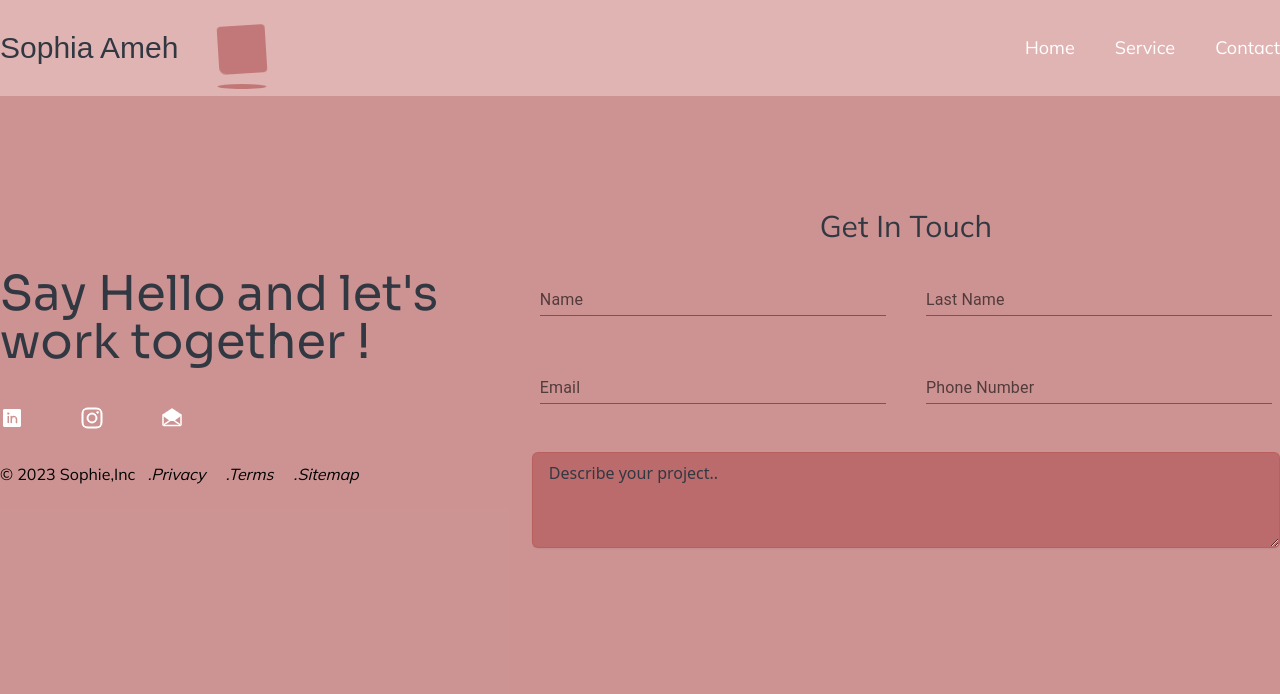
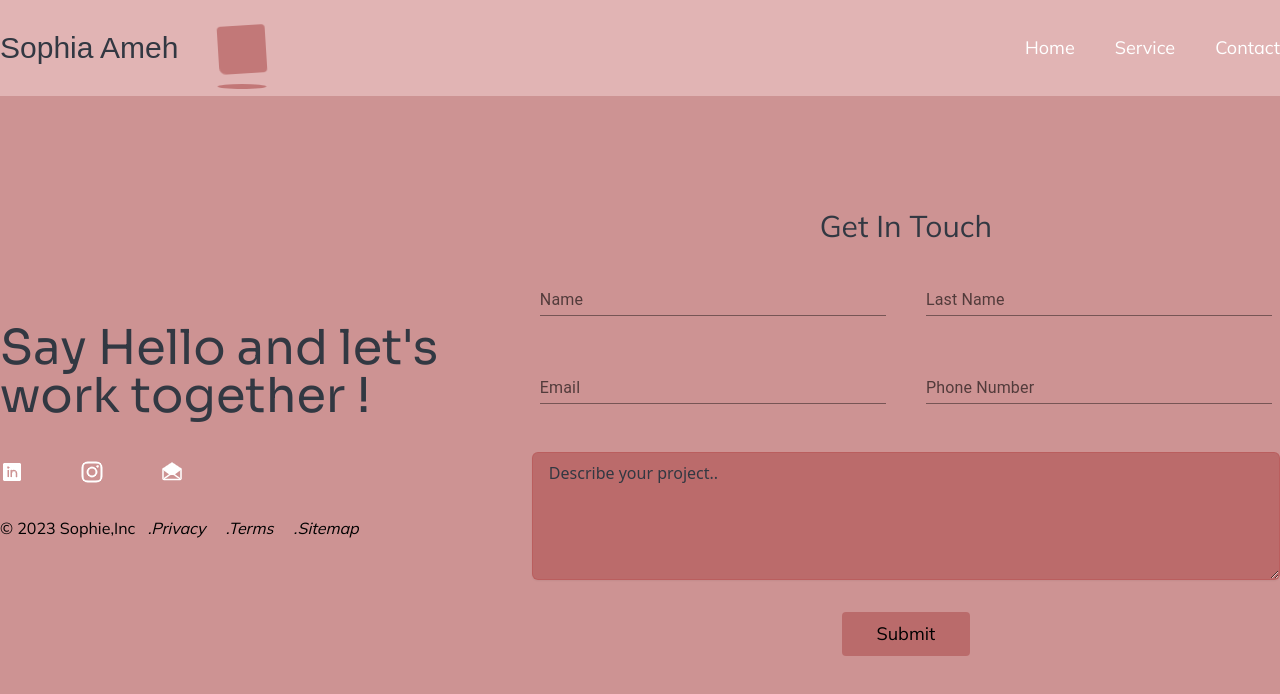
Before and after one commit to 722sofiaameh/my_Portfolio, a Next.js app: page /contact in a window 1280 px wide. Shown: the top 694 px of the page. Built offline with nearby package versions, Linux system fonts and the light colour scheme.

Commit message:
add: submit button on contact page

```diff
--- a/pages/contact.tsx
+++ b/pages/contact.tsx
@@ -48,7 +48,6 @@ const Contact = () => {
                 m: 1,
                 width: "80ch",
                 colorScheme: "white",
-
               }}
               noValidate
               autoComplete="off"
@@ -71,8 +70,9 @@ const Contact = () => {
             <div className="mt-12">
               <textarea
                 placeholder="Describe your project.."
-                className="mt-2 focus:border-sky-500 focus:ring-pinkBackground block rounded-md focus:ring-1 w-full h-24 bg-pinkBackground border shadow-sm border-navPink placeholder-lightGray focus:outline-none pt-2 pl-4"
+                className="mt-2 focus:border-sky-500 focus:ring-pinkBackground block rounded-md focus:ring-1 w-full h-32 bg-pinkBackground border shadow-sm border-navPink placeholder-lightGray focus:outline-none pt-2 pl-4"
               ></textarea>
+              <div className='flex justify-center items-center'><button className="bg-pinkBackground text-backGroundWhite p-2 rounded mt-8 w-32 font-mulish text-lg">Submit</button></div>
             </div>
           </div>
         </div>
```
